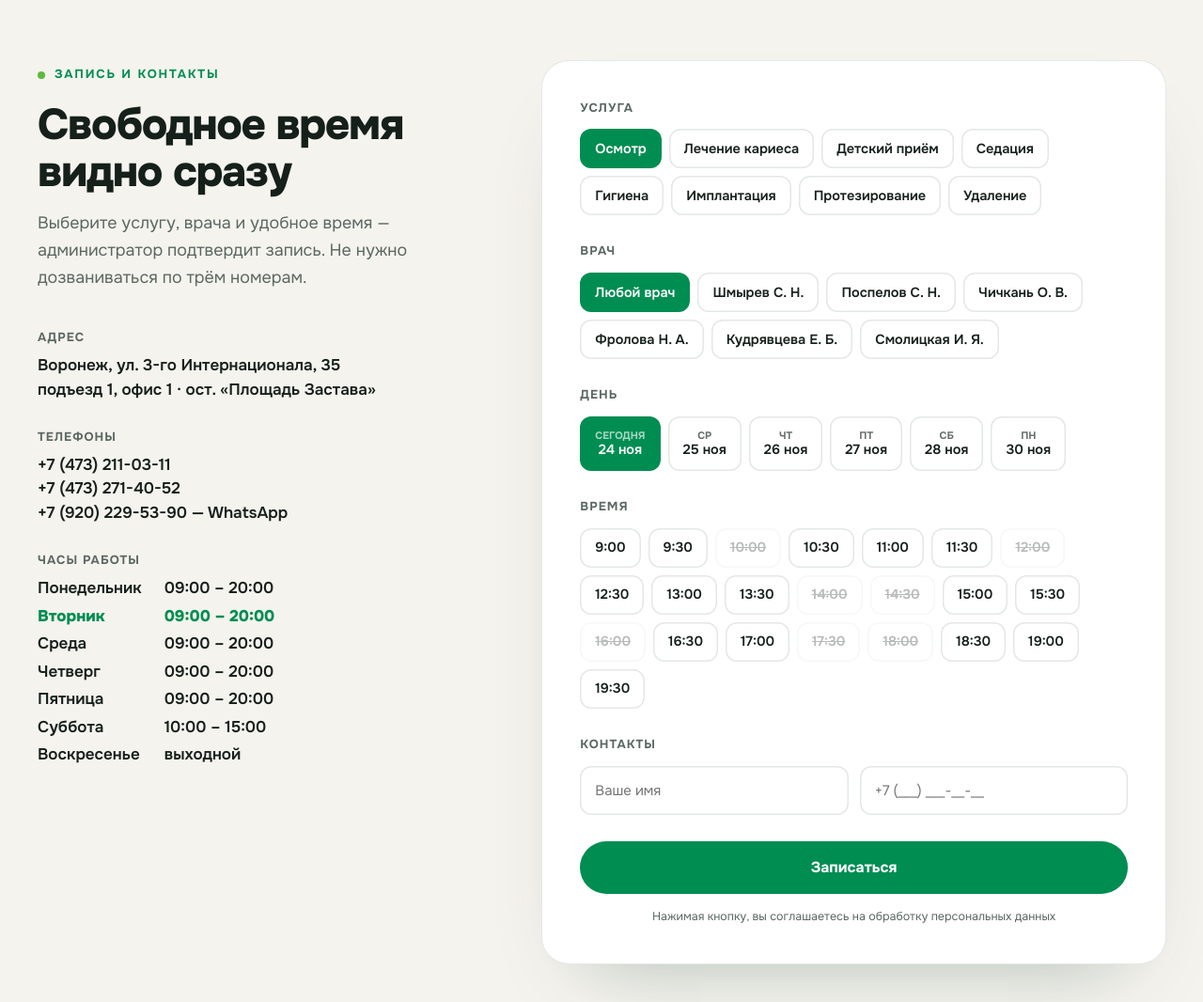
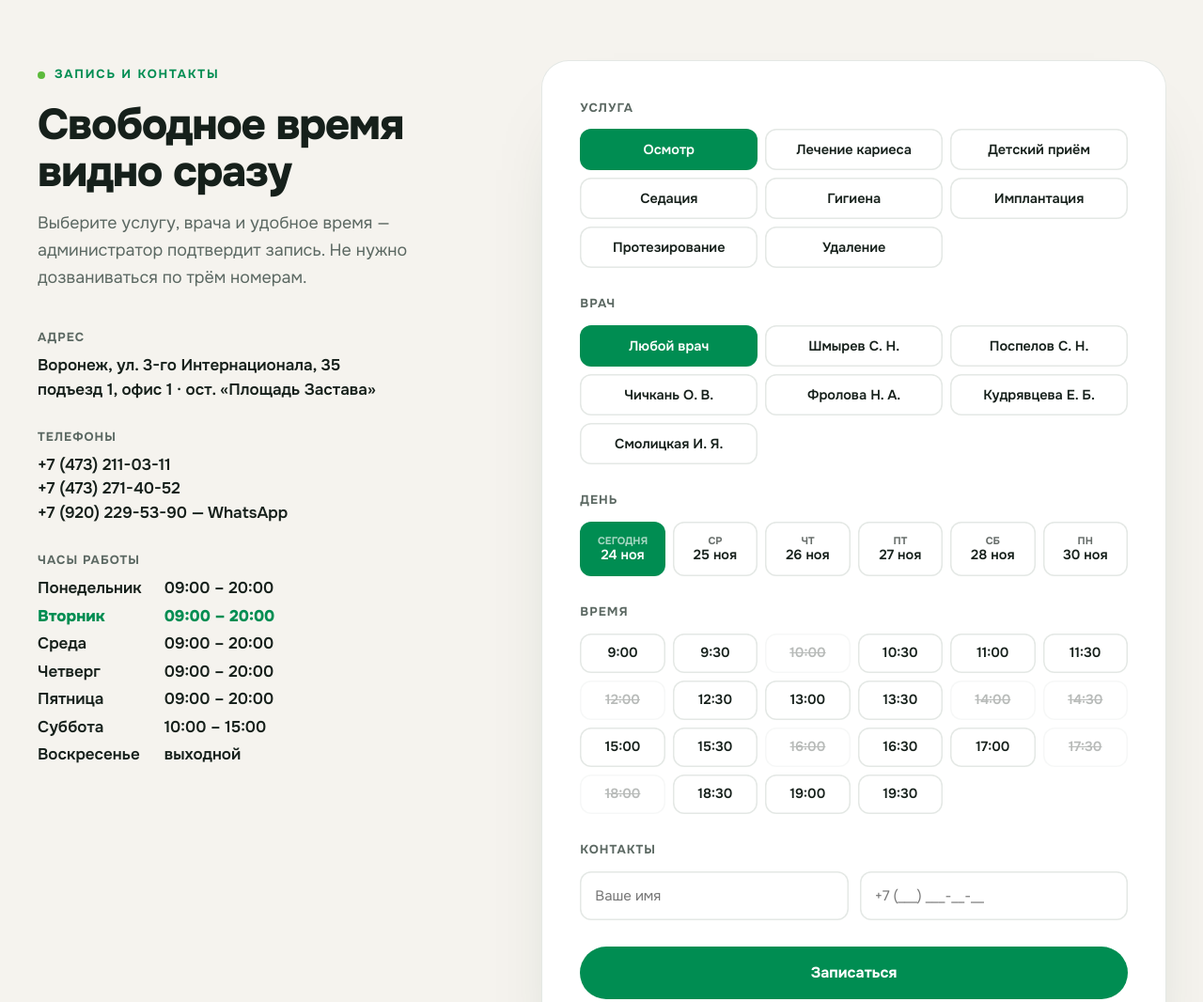
Before and after one commit to Alik186/concepts, a plain HTML site: page stomat36/index.html in a window 1280 px wide. Shown: the part 5640-6706 px from the top of the page at 94% size. Drawn offline with Linux system fonts and the light colour scheme.

Commit message:
stomat36: ровная сетка записи и единый ритм отступов

```diff
--- a/stomat36/index.html
+++ b/stomat36/index.html
@@ -164,6 +164,8 @@ footer{background:var(--gd);color:#a9c4b7;padding:48px 0;font-size:14px}
 .mbar{display:none}
 
 @media (max-width:1080px){
+  :root{--sec:88px}
+  .about p:first-of-type{margin-top:16px}
   .hdr nav,.hdr .tel{display:none}
   .hero-grid,.about,.book{grid-template-columns:1fr;gap:48px}
   .hero-ph{aspect-ratio:4/3}
@@ -175,7 +177,7 @@ footer{background:var(--gd);color:#a9c4b7;padding:48px 0;font-size:14px}
   .svc .peek{display:none}
 }
 @media (max-width:640px){
-  :root{--sec:72px;--gap:16px}
+  :root{--sec:64px;--gap:16px}
   .w{width:calc(100% - 32px)}
   .rl,.yk{display:none}.rs{display:inline}
   .hdr{height:68px}.hdr .logo img{height:36px}.hdr .btn{height:42px;padding:0 16px;font-size:14px}
@@ -193,6 +195,16 @@ footer{background:var(--gd);color:#a9c4b7;padding:48px 0;font-size:14px}
   .mbar{display:flex;position:fixed;left:12px;right:12px;bottom:12px;z-index:60;gap:8px}.mbar .btn{flex:1}
   footer{padding-bottom:100px}
 }
+</style>
+<style>
+#bk-svc,#bk-doc,#bk-days,#bk-times{display:grid;gap:8px}
+#bk-svc,#bk-doc{grid-template-columns:repeat(3,minmax(0,1fr))}
+#bk-days{grid-template-columns:repeat(6,minmax(0,1fr))}
+#bk-times{grid-template-columns:repeat(6,minmax(0,1fr))}
+#bk-svc .chip,#bk-doc .chip{height:auto;min-height:44px;padding:8px 10px;line-height:1.25;white-space:normal;text-align:center;display:flex;align-items:center;justify-content:center}
+#bk-days .chip,#bk-times .chip{min-width:0;width:100%;padding:0 4px;display:flex;flex-direction:column;align-items:center;justify-content:center}
+@media(max-width:1100px) and (min-width:641px){#bk-svc,#bk-doc{grid-template-columns:repeat(3,minmax(0,1fr))}}
+@media(max-width:640px){#bk-svc,#bk-doc{grid-template-columns:repeat(2,minmax(0,1fr))}#bk-days{grid-template-columns:repeat(3,minmax(0,1fr))}#bk-times{grid-template-columns:repeat(4,minmax(0,1fr))}#bk-svc .chip,#bk-doc .chip{font-size:13.5px;padding:8px 6px;min-height:50px}}
 </style>
 </head>
 <body>
```
